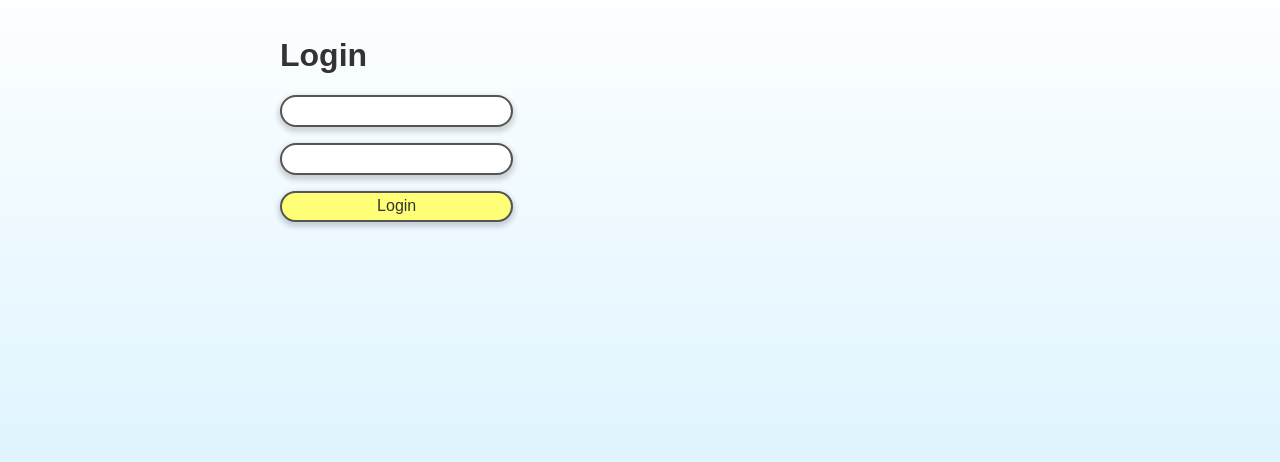
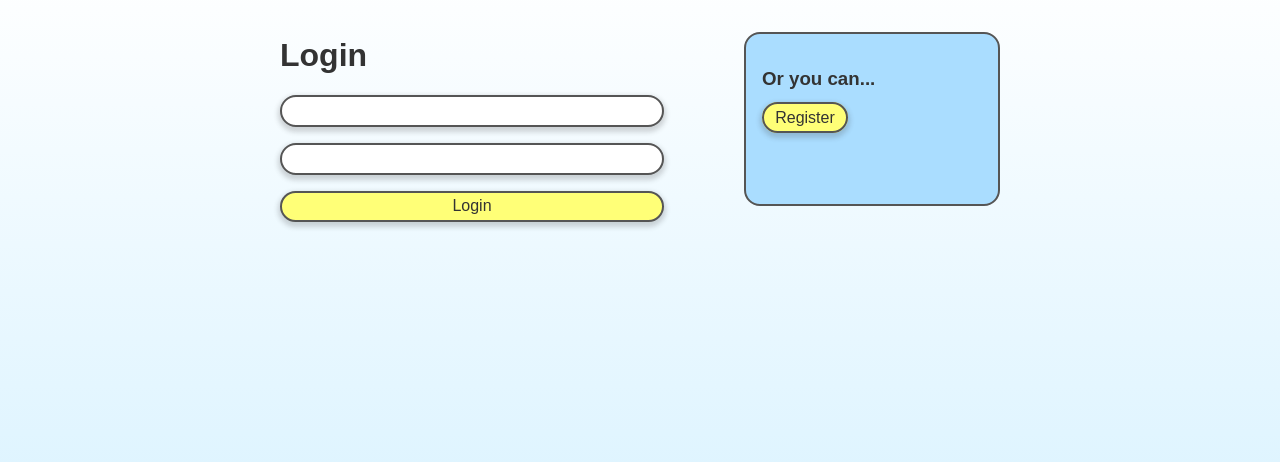
Before and after one commit to Benjamin-Davies/maquo, a PHP site: page /accounts/login?redirect=1 in a window 1280 px wide. Shown: the part 38-500 px from the top of the page. Run offline with PHP 8.4, Linux system fonts and the light colour scheme.

Commit message:
Login works yay

```diff
--- a/accounts/login.php
+++ b/accounts/login.php
@@ -1,7 +1,6 @@
 <?php
 $no_redirect_login = true;
 
-require_once('../util/connect.php');
 require_once('../util/auth.php');
 
 if ($_SERVER['REQUEST_METHOD'] === 'POST') {
@@ -21,7 +20,7 @@ $page_title = 'Login';
 require('../util/components/begin.php');
 ?>
 
-<main class="MainColumn">
+<main class="MainColumn MainColumn--double">
     <form action="login" method="POST" class="ColumnForm">
         <h1>Login</h1>
         <?php if (isset($error)) { ?>
@@ -34,6 +33,12 @@ require('../util/components/begin.php');
         ?>">
         <button type="submit">Login</button>
     </form>
+    <div class="Card">
+        <h3>Or you can...</h3>
+        <p>
+            <a href="register" class="button">Register</a>
+        </p>
+    </div>
 </main>
 
 <?php
--- a/create/index.php
+++ b/create/index.php
@@ -1,6 +1,8 @@
 <?php
 require_once('../util/auth.php');
 
+$root_url = '..';
+$page_title = 'Create Quiz';
 require('../util/components/begin.php');
 ?>
 
--- a/style.css
+++ b/style.css
@@ -61,7 +61,7 @@ button,
   text-align: center;
 }
 
-h1 {
+h1, h3 {
   color: var(--dark-text);
 }
 
@@ -96,6 +96,14 @@ h1 {
   margin: 1em auto;
   max-width: 720px;
   width: 80%;
+}
+
+@media (min-width: 720px) {
+  .MainColumn--double {
+    display: grid;
+    grid-template-columns: 3fr 2fr;
+    grid-gap: 5em;
+  }
 }
 
 /* Nav Component */
@@ -211,7 +219,7 @@ h1 {
 
 /* ColumnForm */
 .ColumnForm {
-  display: inline-flex;
+  display: flex;
   flex-direction: column;
 }
 
--- a/util/auth.php
+++ b/util/auth.php
@@ -1,8 +1,10 @@
 <?php
+require_once __DIR__.'/db/users.php';
+
 session_start();
 
-if (isset($_SESSION['username'])) {
-    $user_username = $_SESSION['username'];
+if (isset($_SESSION['user_id'])) {
+    $user_id = $_SESSION['user_id'];
 } elseif (!$no_redirect_login) {
     $url = urlencode($_SERVER['REQUEST_URI']);
     header("Location: ../accounts/login?redirect=$url");
@@ -10,6 +12,16 @@ if (isset($_SESSION['username'])) {
 }
 
 function try_login($username, $password) {
-    return false;
+    $user = get_user_by_username($username);
+
+    if (password_verify($password, $user['password_hash'])) {
+        $_SESSION['user_id'] = $user['id'];
+        return true;
+    } else {
+        return false;
+    }
 }
-?>
+
+function logout() {
+    unset($_SESSION['user_id']);
+}
--- a/util/components/begin.php
+++ b/util/components/begin.php
@@ -16,6 +16,11 @@
             <li>
                 <a class="Nav__link" href="<?=$root_url?>/create">Create Quiz</a>
             </li>
+            <?php if (isset($user_id)) { ?>
+                <li>
+                    <a class="Nav__link" href="<?=$root_url?>/accounts/logout">Logout</a>
+                </li>
+            <?php } ?>
         </ul>
     </nav>
     <main>
--- a/util/connect.php
+++ b/util/db/connect.php
@@ -3,8 +3,9 @@ $db_name = 'benjamindavies_maquo';
 $db_username = 'benjamindavies';
 $db_password = 'secret';
 
-if (file_exists('../secret.php')) {
-    require('../secret.php');
+$secrets_file = __DIR__.'/../../secret.php';
+if (file_exists($secrets_file)) {
+    require $secrets_file;
 }
 
 try {
@@ -16,7 +17,5 @@ try {
     http_response_code(500);
     header('Content-Type: text/plain');
     echo "Failed to connect to db\n";
-    //echo $e;
     exit();
 }
-?>
--- /dev/null
+++ b/util/db/users.php
@@ -0,0 +1,12 @@
+<?php
+require_once __DIR__.'/connect.php';
+
+function get_user_by_username($username) {
+    global $db;
+
+    $sql = 'SELECT * FROM users WHERE username = :username';
+    $stmt = $db->prepare($sql);
+    $stmt->bindValue(':username', $username);
+    $stmt->execute();
+    return $stmt->fetch();
+}
```
Also changed, not shown: accounts/logout.php (added, +8 -0 lines).
